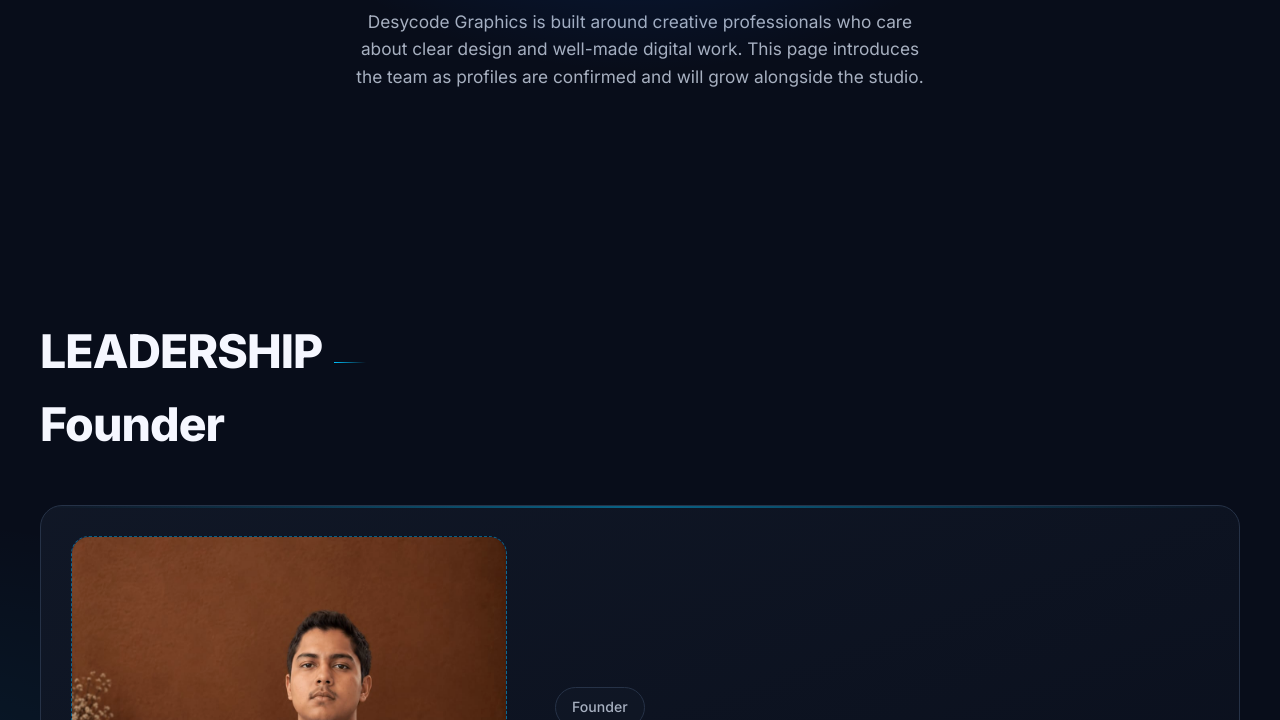
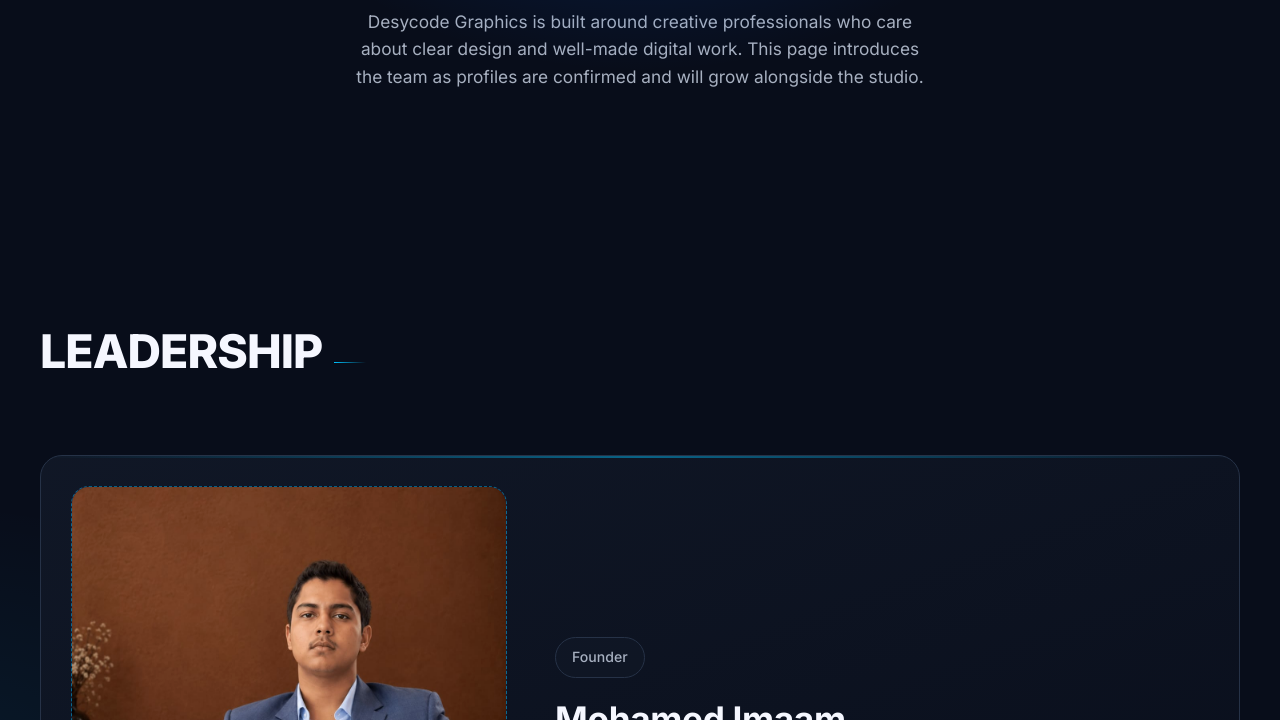
Before and after one commit to imaam-lab/desycode-graphics, a plain HTML site: page team.html in a window 1280 px wide. Shown: the part 380-1100 px from the top of the page. Drawn offline with Linux system fonts and the light colour scheme.

Commit message:
Update team.html

```diff
--- a/team.html
+++ b/team.html
@@ -53,7 +53,6 @@
     <div class="container">
       <div class="section-head left">
         <span class="eyebrow"><h2>Leadership</h2></span>
-        <h2 id="founder-title">Founder</h2>
       </div>
 
       <article class="profile founder">
```
